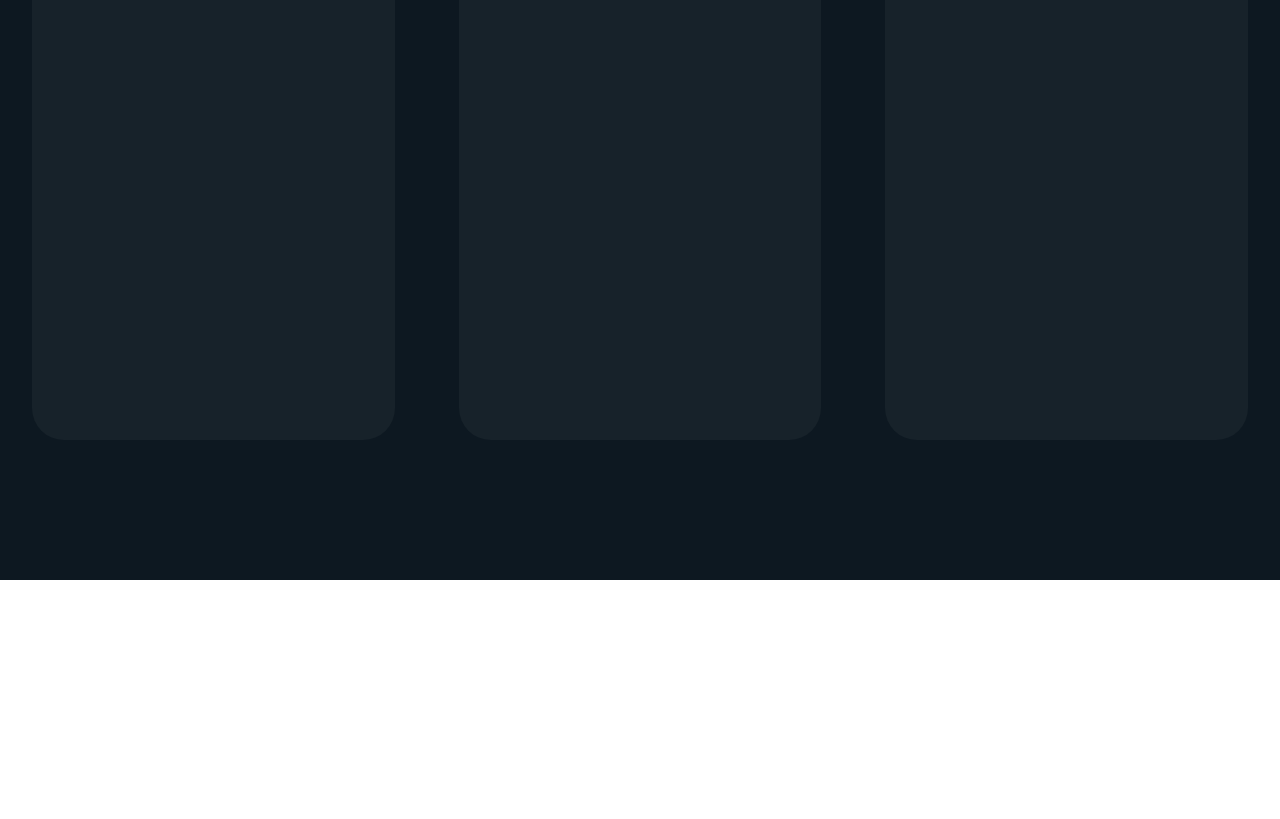
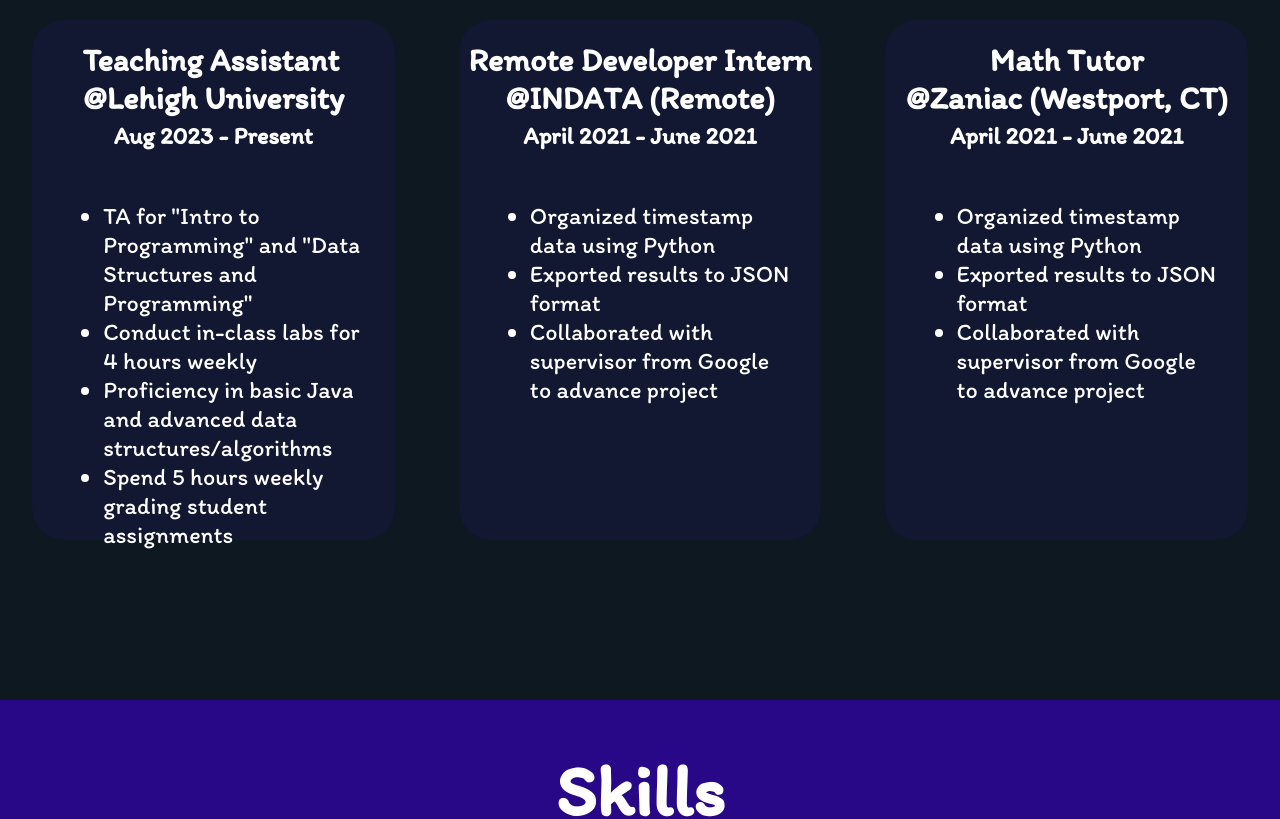
Before and after one commit to shirls326/PersonalWebsite, a React (Create React App) app in the folder my-personal-website/: page / in a window 1280 px wide. Shown: the part 1820-2639 px from the top of the page. Before the commit the page ends 2400 px from the top, so only its background shows below. Built offline with nearby package versions, Linux system fonts and the light colour scheme.

Commit message:
reworking and skills

```diff
--- a/my-personal-website/src/App.css
+++ b/my-personal-website/src/App.css
@@ -1,5 +1,5 @@
 #Container{
-  height: 100vh;
+  height: 105vh;
   width: 100vw;
 }
 
--- a/my-personal-website/src/App.js
+++ b/my-personal-website/src/App.js
@@ -1,5 +1,4 @@
-import group1img from'./Group 1.png';
-import shirleyimg from'./Group 1.png';
+
 import React, { useEffect, useState } from 'react';
 import './App.css';
 
@@ -8,6 +7,7 @@
 import Home from './components/Home';
 import About from './components/About';
 import Work from './components/Work';
+import Skills from './components/Skills';
 
 
 function App() {
@@ -46,6 +46,7 @@
       <Home/>
       <About/>
       <Work/>
+      <Skills/>
     </div>
   );
 }
--- a/my-personal-website/src/components/Navbar.js
+++ b/my-personal-website/src/components/Navbar.js
@@ -11,6 +11,7 @@
             <p>home</p>
             <p>about</p>
             <p>work</p>
+            <p>skills</p>
             <p>contact</p>
           </div>
         </div>
--- /dev/null
+++ b/my-personal-website/src/components/Skills.css
@@ -0,0 +1,41 @@
+.Skills{
+    /* background-color: #3F11C2; */
+    background-color: #290887;
+    display: flex;
+    position: relative;
+    align-items: center;
+    flex-direction: column;
+}
+
+.Skills-h1{
+    font-size: 4.5em;
+    margin-bottom: -0.25em;;
+}
+
+.skills-container{
+    background-color:#3F11C1;
+    height: 75vh;
+    width: 85vw;
+    border-radius: 2em;
+    margin: 2em;
+    /* box-shadow: 0 4px 8px 0 rgba(0, 0, 0, 0.2), 0 6px 20px 0 rgba(0, 0, 0, 0.19); */
+    display: flex;
+    flex-direction: row;
+    position: relative;
+    justify-content: space-evenly;
+    /* align-items: center; */
+}
+.line{
+    margin-top: 3em;
+    position: relative;
+    height: 65vh;
+}
+.listedSkills{
+    display: flex;
+    position: relative;
+    align-items: center;
+    flex-direction: column;
+}
+.skillsHeader{
+    font-size: 3em;
+  }
--- /dev/null
+++ b/my-personal-website/src/components/Skills.js
@@ -0,0 +1,33 @@
+import React from 'react'
+import './Skills.css'
+import line from'../Line 1.png';
+
+export default function Skills() {
+  return (
+    <div className="Skills" id='Container'>
+        <h1 className='Skills-h1'>Skills</h1>
+        <div className='Skills-Containers'>
+            <div className='skills-container'>
+                <div className='listedSkills'>
+                    <h1 className='skillsHeader'>Developer 👩🏽‍💻</h1>
+                    <p>djdjksksak</p>
+                    <p>djdjksksak</p>
+                    <p>djdjksksak</p>
+                    <p>djdjksksak</p>
+                </div>
+                <img src={line} className='line'/>
+                <div className='listedSkills'>
+                    <h1 className='skillsHeader'>Designer 🎨</h1>
+                </div>
+
+
+            </div>
+
+
+        </div>
+
+
+
+    </div>
+  )
+}
--- a/my-personal-website/src/components/Work.css
+++ b/my-personal-website/src/components/Work.css
@@ -3,13 +3,41 @@
     display: flex;
     background-color: #0d1821;
     align-items: center;
-    justify-content: space-evenly;
+    justify-content: space-around;
   }
 
-#Work-Container{
-    background-color: #17222A;
+.Work-Container{
+    /* background-color: #17222A; */
+    background-color: rgba(63,17,194,0.1);
     height: 65vh;
     width: 85vw;
     border-radius: 2em;
     margin: 2em;
   }
+  .TA{
+    display: flex;
+    position:relative;
+    align-items: center;
+    flex-direction: column;
+
+  }
+
+  .TA-title{
+    margin-bottom: -0.5em;
+  }
+
+  .info-list{
+    font-size: 1.5em;
+    margin-left: -0.25em;
+    padding-bottom: 5em;
+    margin: 1.3em;
+
+  }
+
+  .Zaniac-title{
+    display: flex;
+    flex-direction: column;
+    align-items: center;
+    text-align: center;
+
+  }
--- a/my-personal-website/src/components/Work.js
+++ b/my-personal-website/src/components/Work.js
@@ -3,16 +3,38 @@
 
 export default function Work() {
   return (
+
     <div className="Work" id ="Container">
 
-        <div className='TA' id = "Work-Container">
-            bruh
+
+        <div className='TA Work-Container'>
+            <h1 className='TA-title'>Teaching Assistant<br></br> @Lehigh University</h1>
+            <h2>Aug 2023 - Present</h2>
+            <ul className='info-list'>
+                <li>TA for "Intro to Programming" and "Data Structures and Programming"</li>
+                <li>Conduct in-class labs for 4 hours weekly</li>
+                <li>Proficiency in basic Java and advanced data structures/algorithms</li>
+                <li>Spend 5 hours weekly grading student assignments</li>
+            </ul>
+
         </div>
-        <div className='TA' id = "Work-Container">
-            bruh
+        <div className='TA Work-Container'>
+            <h1 className='TA-title Zaniac-title'>Remote Developer Intern<br></br> @INDATA (Remote)</h1>
+            <h2>April 2021 - June 2021</h2>
+            <ul className='info-list'>
+                <li>Organized timestamp data using Python</li>
+                <li>Exported results to JSON format</li>
+                <li>Collaborated with supervisor from Google to advance project</li>
+            </ul>
         </div>
-        <div className='TA' id = "Work-Container">
-            bruh
+        <div className='TA Work-Container'>
+            <h1 className='TA-title Zaniac-title'>Math Tutor<br></br>@Zaniac (Westport, CT)</h1>
+            <h2>April 2021 - June 2021</h2>
+            <ul className='info-list'>
+                <li>Organized timestamp data using Python</li>
+                <li>Exported results to JSON format</li>
+                <li>Collaborated with supervisor from Google to advance project</li>
+            </ul>
         </div>
 
   </div>
```
Also changed, not shown: my-personal-website/src/Line 1.png (added).
